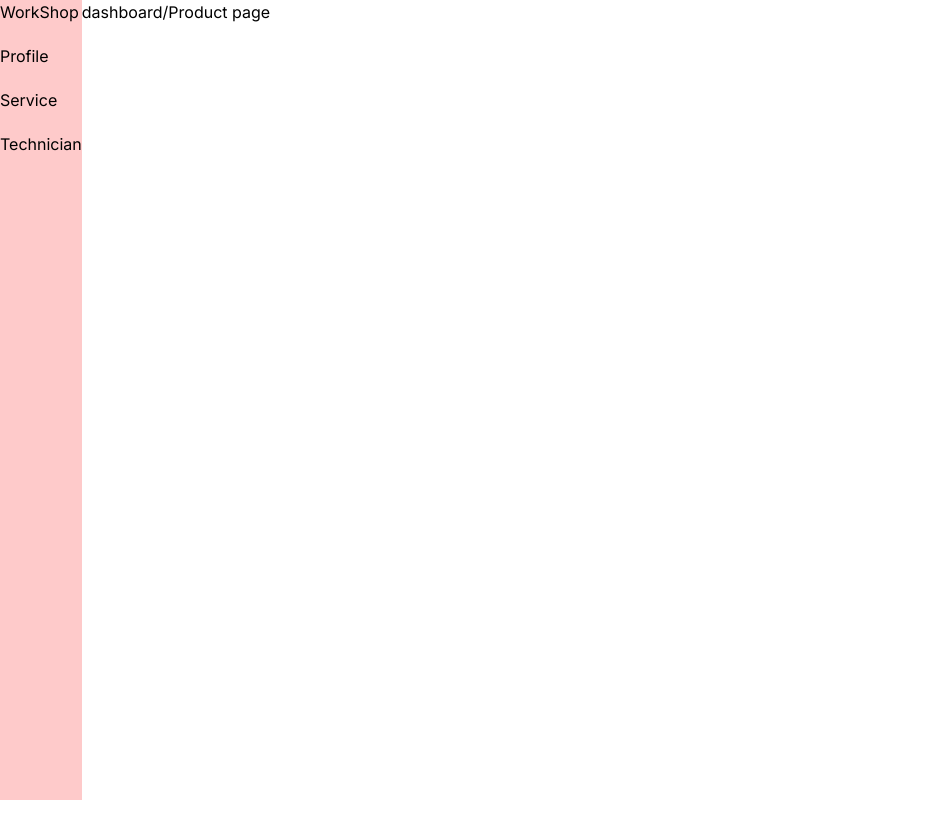
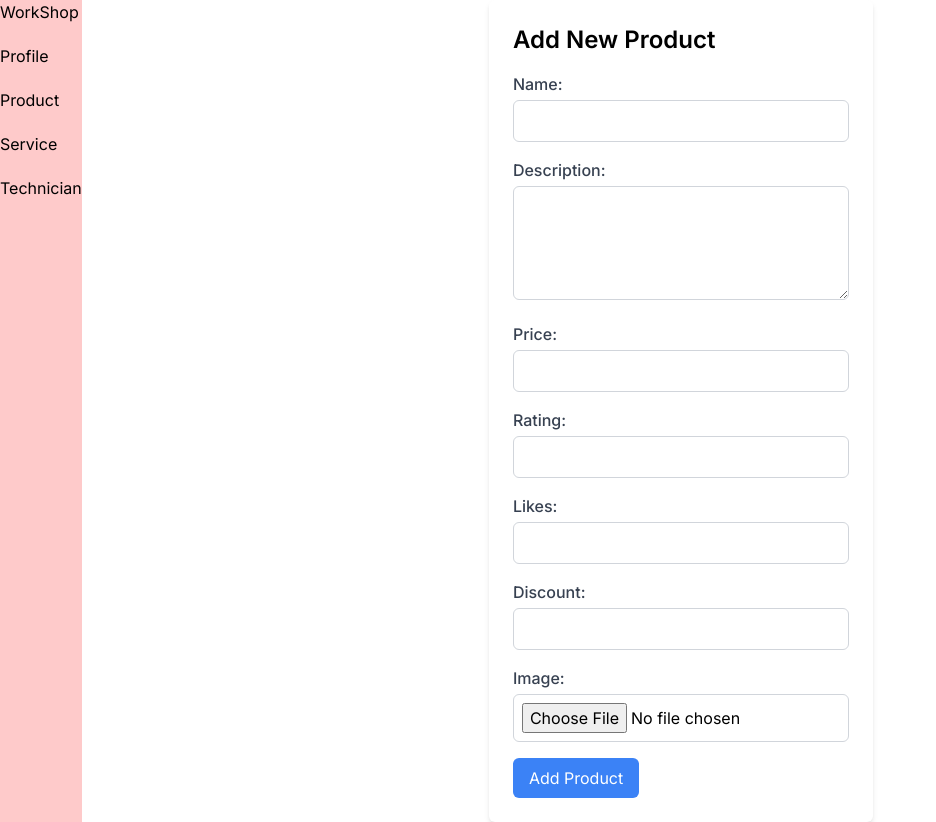
Before and after one commit to smsohag32/fix-your-motoro, a Next.js app: page /dashboard/product in a window 1280 px wide. Shown: the whole page, without its empty margins (0-936 px from the left). Before the commit the page ends 800 px from the top, so only its background shows below. Built offline with nearby package versions, Linux system fonts and the light colour scheme; no server answers.

Commit message:
from added for new product

```diff
--- a/src/app/(dashboard)/dashboard/product/page.js
+++ b/src/app/(dashboard)/dashboard/product/page.js
@@ -1,11 +1,148 @@
-import React from 'react';
+"use client";
+import React, { useState } from "react";
 
 const ProductPage = () => {
-    return (
-        <div>
-            <p>dashboard/Product page</p>
+  const [productData, setProductData] = useState({
+    name: '',
+    description: '',
+    price: '',
+    rating: '',
+    likes: '',
+    discount: '',
+    image: null,
+  });
+
+  const handleInputChange = (e) => {
+    const { name, value } = e.target;
+    setProductData({ ...productData, [name]: value });
+  };
+
+  const handleImageChange = (e) => {
+    const imageFile = e.target.files[0];
+    setProductData({ ...productData, image: imageFile });
+  };
+
+  const handleFormSubmit = async (e) => {
+    e.preventDefault();
+
+    // TODO: You can add code here to send the productData (including the image) to your backend API.
+
+    // Clear the form inputs after submission
+    setProductData({
+      name: '',
+      description: '',
+      price: '',
+      rating: '',
+      likes: '',
+      discount: '',
+      image: null,
+    });
+  };
+
+  return (
+    <div className="p-6 bg-white shadow-md rounded-md sm:w-96 mx-auto">
+      <h2 className="text-2xl font-semibold mb-4">Add New Product</h2>
+      <form onSubmit={handleFormSubmit}>
+        <div className="mb-4">
+          <label htmlFor="name" className="text-gray-700 font-medium block mb-1">
+            Name:
+          </label>
+          <input
+            type="text"
+            id="name"
+            name="name"
+            value={productData.name}
+            onChange={handleInputChange}
+            className="w-full px-4 py-2 border border-gray-300 rounded-md focus:ring-blue-500 focus:border-blue-500"
+          />
         </div>
-    );
+        <div className="mb-4">
+          <label htmlFor="description" className="text-gray-700 font-medium block mb-1">
+            Description:
+          </label>
+          <textarea
+            id="description"
+            name="description"
+            value={productData.description}
+            onChange={handleInputChange}
+            rows="4"
+            className="w-full px-4 py-2 border border-gray-300 rounded-md focus:ring-blue-500 focus:border-blue-500"
+          />
+        </div>
+        <div className="mb-4">
+          <label htmlFor="price" className="text-gray-700 font-medium block mb-1">
+            Price:
+          </label>
+          <input
+            type="number"
+            id="price"
+            name="price"
+            value={productData.price}
+            onChange={handleInputChange}
+            className="w-full px-4 py-2 border border-gray-300 rounded-md focus:ring-blue-500 focus:border-blue-500"
+          />
+        </div>
+        <div className="mb-4">
+          <label htmlFor="rating" className="text-gray-700 font-medium block mb-1">
+            Rating:
+          </label>
+          <input
+            type="number"
+            id="rating"
+            name="rating"
+            value={productData.rating}
+            onChange={handleInputChange}
+            className="w-full px-4 py-2 border border-gray-300 rounded-md focus:ring-blue-500 focus:border-blue-500"
+          />
+        </div>
+        <div className="mb-4">
+          <label htmlFor="likes" className="text-gray-700 font-medium block mb-1">
+            Likes:
+          </label>
+          <input
+            type="number"
+            id="likes"
+            name="likes"
+            value={productData.likes}
+            onChange={handleInputChange}
+            className="w-full px-4 py-2 border border-gray-300 rounded-md focus:ring-blue-500 focus:border-blue-500"
+          />
+        </div>
+        <div className="mb-4">
+          <label htmlFor="discount" className="text-gray-700 font-medium block mb-1">
+            Discount:
+          </label>
+          <input
+            type="number"
+            id="discount"
+            name="discount"
+            value={productData.discount}
+            onChange={handleInputChange}
+            className="w-full px-4 py-2 border border-gray-300 rounded-md focus:ring-blue-500 focus:border-blue-500"
+          />
+        </div>
+        <div className="mb-4">
+          <label htmlFor="image" className="text-gray-700 font-medium block mb-1">
+            Image:
+          </label>
+          <input
+            type="file"
+            id="image"
+            name="image"
+            accept="image/*"
+            onChange={handleImageChange}
+            className="w-full border border-gray-300 rounded-md p-2 focus:ring-blue-500 focus:border-blue-500"
+          />
+        </div>
+        <button
+          type="submit"
+          className="bg-blue-500 text-white py-2 px-4 rounded-md hover:bg-blue-600 focus:ring-blue-500 focus:ring-offset-blue-200 focus:outline-none"
+        >
+          Add Product
+        </button>
+      </form>
+    </div>
+  );
 };
 
 export default ProductPage;
--- a/src/app/(dashboard)/dashboard/workshop/page.js
+++ b/src/app/(dashboard)/dashboard/workshop/page.js
@@ -1,17 +1,20 @@
 "use client";
 import Image from "next/image";
 import Link from "next/link";
-import React, { useState } from "react";
+import React, { useEffect, useState } from "react";
 import { FaSearch } from "react-icons/fa";
 
 const WorkShopPage = () => {
+  const [products, setProducts] = useState([]);
+  const [loading, setLoading] = useState([]);
   const [searchQuery, setSearchQuery] = useState("");
+
   const Data = [
     {
       id: 1,
       image:
         "https://media.istockphoto.com/id/1488626517/photo/customer-leaving-his-car-at-an-auto-repair-shop-and-signing-a-form.jpg?s=612x612&w=0&k=20&c=fZlBNY1XzjxUYx0Vx80evUxKFB18DFrWXg6SpUEQpl8=",
-      title: "Product 1",
+      title: "tabal",
       description: "Description for Product 1",
       price: "$100",
       technician: "Technician 1",
@@ -20,7 +23,7 @@ const WorkShopPage = () => {
       id: 2,
       image:
         "https://media.istockphoto.com/id/1488626517/photo/customer-leaving-his-car-at-an-auto-repair-shop-and-signing-a-form.jpg?s=612x612&w=0&k=20&c=fZlBNY1XzjxUYx0Vx80evUxKFB18DFrWXg6SpUEQpl8=",
-      title: "Product 2",
+      title: "mabal",
       description: "Description for Product 2",
       price: "$150",
       technician: "Technician 2",
@@ -29,12 +32,37 @@ const WorkShopPage = () => {
       id: 3,
       image:
         "https://media.istockphoto.com/id/1488626517/photo/customer-leaving-his-car-at-an-auto-repair-shop-and-signing-a-form.jpg?s=612x612&w=0&k=20&c=fZlBNY1XzjxUYx0Vx80evUxKFB18DFrWXg6SpUEQpl8=",
-      title: "Product 3",
+      title: "kabal",
       description: "Description for Product 3",
       price: "$120",
       technician: "Technician 3",
     },
   ];
+
+
+  // api data loading
+    useEffect(() => {
+      setLoading(true);
+      const fetchData = async () => {
+        try {
+          const response = await fetch(
+            "fya-backend.vercel.app/api/v1/auth/workshops"
+          );
+          const data = await response.json();
+          setProducts(data);
+          setLoading(false);
+        } catch (error) {
+          console.error("Error fetching JSON data:", error);
+        } finally {
+          setLoading(false);
+        }
+      };
+      fetchData();
+    }, []);
+  // api data console.log
+  console.log(products);
+
+
 
   const handleSearchInputChange = (event) => {
     setSearchQuery(event.target.value);
@@ -51,15 +79,17 @@ const WorkShopPage = () => {
           Services
         </p>
 
-        {/* <div className="mt-4">
+        <div className="mt-4 relative">
           <input
             type="text"
             placeholder="Search products..."
-            className="px-4 py-2 rounded-md border border-gray-300"
+            className="px-4 py-2 pl-10 rounded-md border border-gray-300"
             value={searchQuery}
             onChange={handleSearchInputChange}
           />
-        </div> */}
+          <FaSearch className="absolute top-2 left-2 text-gray-400" />
+        </div>
+
         <div className="flex flex-col">
           <div className="-my-2 overflow-x-auto sm:-mx-6 lg:-mx-8">
             <div className="py-2 align-middle inline-block min-w-full sm:px-6 lg:px-8">
@@ -85,7 +115,7 @@ const WorkShopPage = () => {
                     </tr>
                   </thead>
                   <tbody className="bg-white divide-y divide-gray-200">
-                    {Data.map((item) => (
+                    {filteredData.map((item) => (
                       <tr key={item.id}>
                         <td className="px-6 py-4 whitespace-no-wrap">
                           <div className="h-16 w-16">
@@ -114,13 +144,6 @@ const WorkShopPage = () => {
                         <td className="px-6 py-4 whitespace-no-wrap text-sm leading-5 text-gray-500">
                           {item.technician}
                         </td>
-
-                        <td className="px-6 py-4 whitespace-no-wrap overflow-hidden overflow-ellipsis">
-                          {/* Make the truncated text clickable */}
-                          <Link href={`/product/${item.id}`} className="">
-                            ...
-                          </Link>
-                        </td>
                       </tr>
                     ))}
                   </tbody>
--- a/src/components/dashboard/SideBar/Sidebar.jsx
+++ b/src/components/dashboard/SideBar/Sidebar.jsx
@@ -12,6 +12,9 @@ const Sidebar = () => {
         Profile
       </Link>
       <Link href="/dashboard/product">
+        Product
+      </Link>
+      <Link href="/dashboard/product">
         Service
       </Link>
       <Link href="/dashboard/technician">
```
